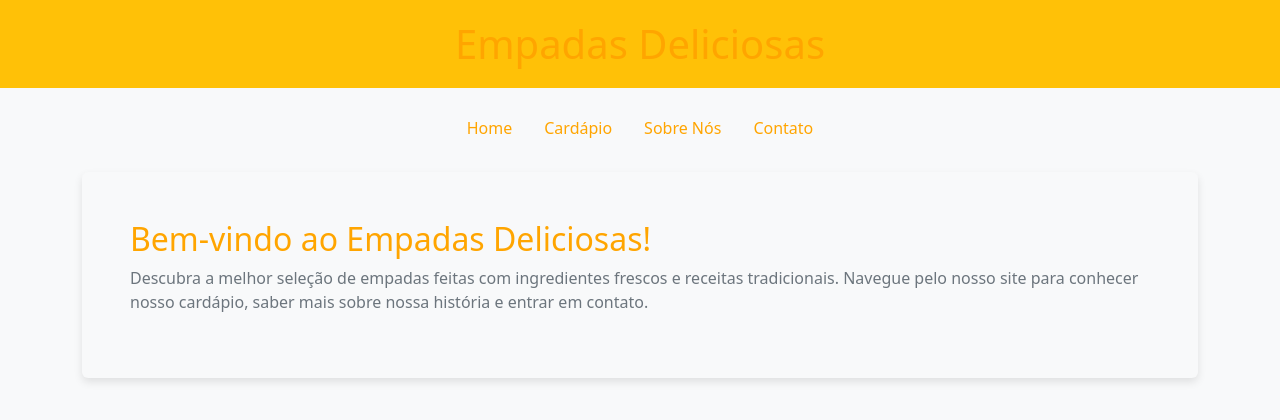
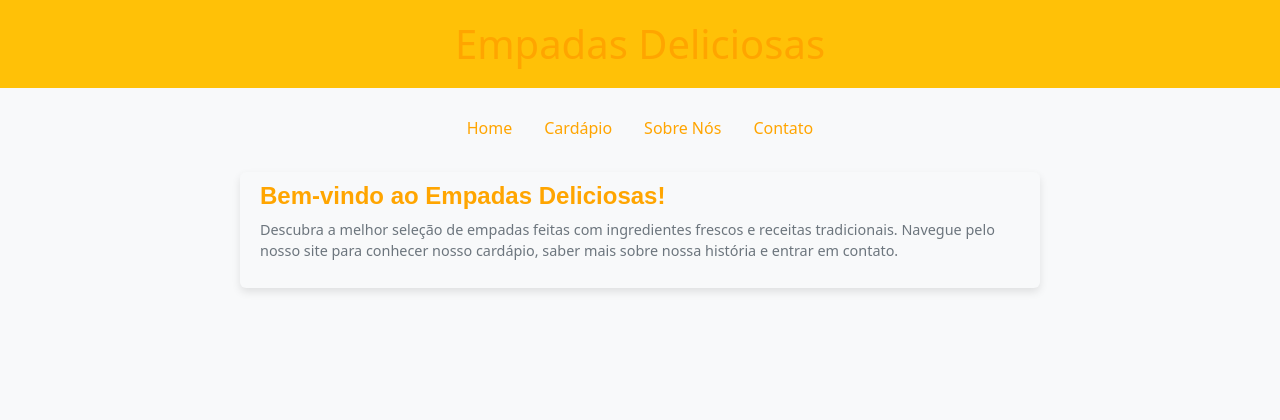
Before and after one commit to ruhanrmacedo/devinhouse-empadas-deliciosas, a plain HTML site: page index.html in a window 1280 px wide. Drawn offline with nearby package versions, Linux system fonts and the light colour scheme.

Commit message:
Interface Home finalizada

```diff
--- a/css/styles.css
+++ b/css/styles.css
@@ -32,14 +32,20 @@ body {
 main .bg-light {
     background-color: white;
     border-radius: 5px;
-    padding: 20px;
+    padding: 10px 20px !important;
+    max-width: 800px;
+    margin: 0 auto;
     box-shadow: 0 4px 8px rgba(0, 0, 0, 0.1);
 }
 
 main h2 {
     color: #FFA500;
+    font-family: 'Arial', sans-serif;
+    font-size: 1.5rem;
+    font-weight: bold;
 }
 
 main p {
     color: #6c757d;
+    font-size: 0.90rem;
 }
```
